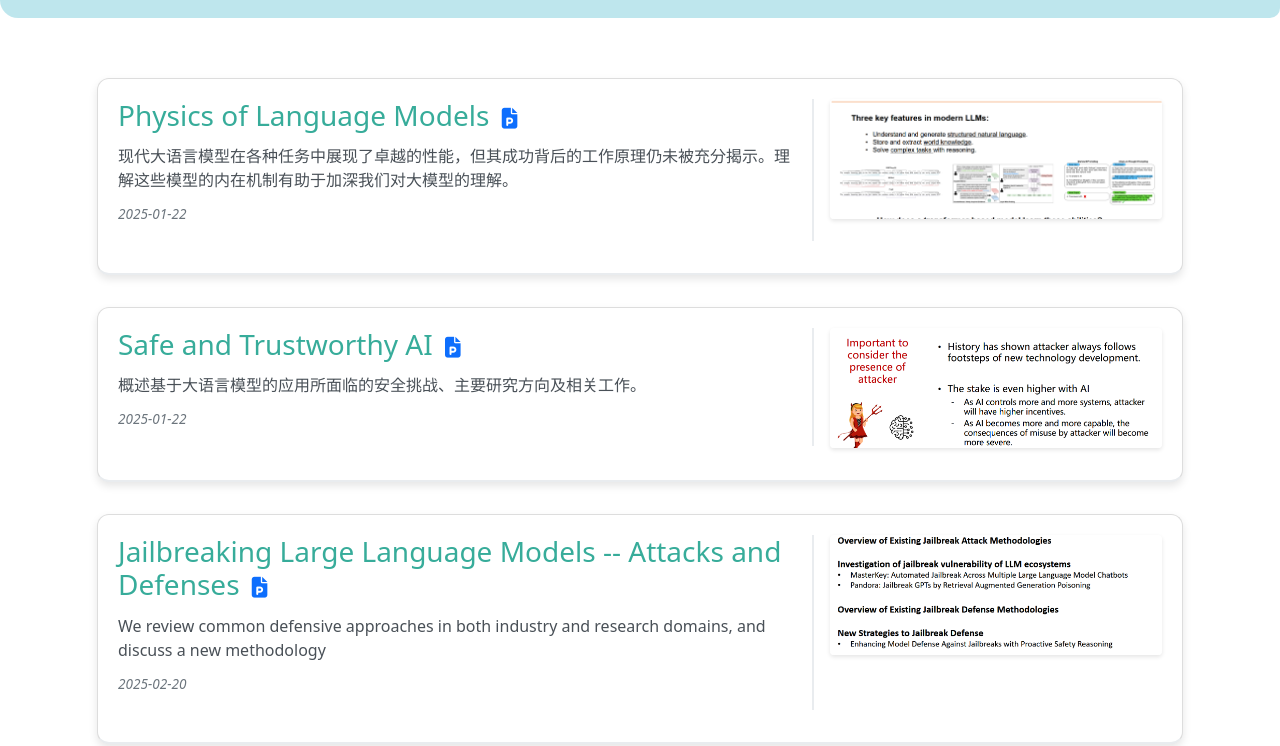
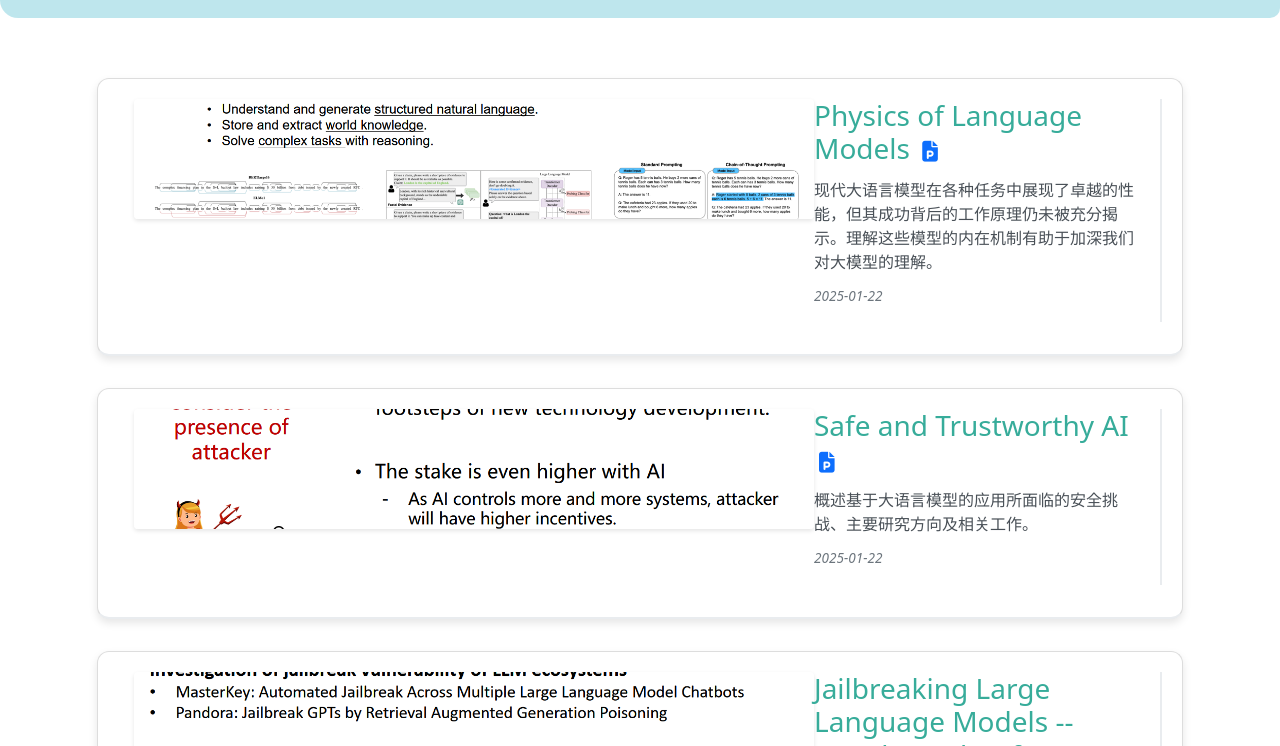
Before and after one commit to AlphaLab-USTC/AlphaLab-USTC.github, a plain HTML site: page resources.html in a window 1280 px wide. Shown: the part 54-800 px from the top of the page. Drawn offline with nearby package versions, Linux system fonts and the light colour scheme.

Commit message:
resources

```diff
--- a/resources.html
+++ b/resources.html
@@ -88,7 +88,11 @@
   <div id="news-container">
 
     <div class="news-item">
-      <!-- 左侧内容区域 -->
+      <!-- 左侧图片区域 -->
+      <div class="news-image-container">
+        <img src="/static/images/resources/20250122_1.png" alt="Physics of Language Models">
+      </div>
+      <!-- 右侧内容区域 -->
       <div class="news-content">
         <h2>
           <a href="/news/20250122.html" class="news-link">
@@ -101,16 +105,14 @@
         <p class="news-description">现代大语言模型在各种任务中展现了卓越的性能，但其成功背后的工作原理仍未被充分揭示。理解这些模型的内在机制有助于加深我们对大模型的理解。</p>
         <p class="news-date">2025-01-22</p>
       </div>
-      <!-- 右侧图片区域（可选） -->
-
-      <div class="news-image-container">
-        <img src="/static/images/resources/20250122_1.png" alt="Physics of Language Models">
-      </div>
-
     </div>
 
     <div class="news-item">
-      <!-- 左侧内容区域 -->
+      <!-- 左侧图片区域 -->
+      <div class="news-image-container">
+        <img src="/static/images/resources/20250122_2.png" alt="Safe and Trustworthy AI">
+      </div>
+      <!-- 右侧内容区域 -->
       <div class="news-content">
         <h2>
           <a href="/news/202501222.html" class="news-link">
@@ -124,16 +126,14 @@
         <p class="news-description">概述基于大语言模型的应用所面临的安全挑战、主要研究方向及相关工作。</p>
         <p class="news-date">2025-01-22</p>
       </div>
-      <!-- 右侧图片区域（可选） -->
-
-      <div class="news-image-container">
-        <img src="/static/images/resources/20250122_2.png" alt="Safe and Trustworthy AI">
-      </div>
-
     </div>
 
     <div class="news-item">
-      <!-- 左侧内容区域 -->
+      <!-- 左侧图片区域 -->
+      <div class="news-image-container">
+        <img src="/static/images/resources/202502201.png" alt="Jailbreaking Large Language Models -- Attacks and Defenses">
+      </div>
+      <!-- 右侧内容区域 -->
       <div class="news-content">
         <h2>
           <a href="/news/202502201.html" class="news-link">
@@ -147,16 +147,14 @@
         <p class="news-description">We review common defensive approaches in both industry and research domains, and discuss a new methodology</p>
         <p class="news-date">2025-02-20</p>
       </div>
-      <!-- 右侧图片区域（可选） -->
-
-      <div class="news-image-container">
-        <img src="/static/images/resources/202502201.png" alt="Jailbreaking Large Language Models -- Attacks and Defenses">
-      </div>
-
     </div>
 
     <div class="news-item">
-      <!-- 左侧内容区域 -->
+      <!-- 左侧图片区域 -->
+      <div class="news-image-container">
+        <img src="/static/images/resources/202502202.png" alt="大模型智能体安全问题——越狱与防御技术的探究与思考">
+      </div>
+      <!-- 右侧内容区域 -->
       <div class="news-content">
         <h2>
           <a href="/news/202502202.html" class="news-link">
@@ -170,16 +168,14 @@
         <p class="news-description">本次分享围绕大模型智能体的安全性问题展开，重点讨论代理越狱技术和相应的防御措施。</p>
         <p class="news-date">2025-02-20</p>
       </div>
-      <!-- 右侧图片区域（可选） -->
-
-      <div class="news-image-container">
-        <img src="/static/images/resources/202502202.png" alt="大模型智能体安全问题——越狱与防御技术的探究与思考">
-      </div>
-
     </div>
 
     <div class="news-item">
-      <!-- 左侧内容区域 -->
+      <!-- 左侧图片区域 -->
+      <div class="news-image-container">
+        <img src="/static/images/resources/202502203.png" alt="DeepSeek系列模型的Safety测试">
+      </div>
+      <!-- 右侧内容区域 -->
       <div class="news-content">
         <h2>
           <a href="/news/202502203.html" class="news-link">
@@ -193,16 +189,14 @@
         <p class="news-description">在9个数据集上对DeepSeek全系列模型进行了全面测试并与gpt4进行对比</p>
         <p class="news-date">2025-02-20</p>
       </div>
-      <!-- 右侧图片区域（可选） -->
-
-      <div class="news-image-container">
-        <img src="/static/images/resources/202502203.png" alt="DeepSeek系列模型的Safety测试">
-      </div>
-
     </div>
 
     <div class="news-item">
-      <!-- 左侧内容区域 -->
+      <!-- 左侧图片区域 -->
+      <div class="news-image-container">
+        <img src="/static/images/resources/20250227.png" alt="多样化的大模型安全防护：挑战与应对">
+      </div>
+      <!-- 右侧内容区域 -->
       <div class="news-content">
         <h2>
           <a href="/news/20250227.html" class="news-link">
@@ -216,12 +210,6 @@
         <p class="news-description">随着大模型在各领域的广泛应用，其安全性问题正引发学界与工业界的广泛关注。现实部署中，大模型易受对抗性攻击和不当微调影响，导致安全防护能力下降，以及在多语言环境下，其安全性问题更加复杂。</p>
         <p class="news-date">2025-02-27</p>
       </div>
-      <!-- 右侧图片区域（可选） -->
-
-      <div class="news-image-container">
-        <img src="/static/images/resources/20250227.png" alt="多样化的大模型安全防护：挑战与应对">
-      </div>
-
     </div>
 
   </div>
--- a/static/css/resources.css
+++ b/static/css/resources.css
@@ -28,7 +28,25 @@
     width: 100%;
 }
 
-/* 左侧文字区域 */
+/* 左侧图片区域 */
+.news-image-container {
+    margin-top: 1rem;
+}
+
+.news-image-container img {
+    width: 100%;
+    max-height: 120px; /* 控制图片最大高度 */
+    object-fit: cover;
+    border-radius: 4px;
+    box-shadow: 0 2px 4px rgba(0,0,0,0.1);
+    transition: transform 0.3s ease;
+}
+
+.news-image-container img:hover {
+    transform: scale(1.01);
+}
+
+/* 右侧文字区域 */
 .news-content h2 {
     font-size: 1.75rem;
     margin-bottom: 0.75rem;
@@ -56,40 +74,22 @@
     font-style: italic;
 }
 
-/* 图片区域 */
-.news-image-container {
-    margin-top: 1rem;
-}
-
-.news-image-container img {
-    width: 100%;
-    max-height: 120px; /* 控制图片最大高度 */
-    object-fit: cover;
-    border-radius: 4px;
-    box-shadow: 0 2px 4px rgba(0,0,0,0.1);
-    transition: transform 0.3s ease;
-}
-
-.news-image-container img:hover {
-    transform: scale(1.01);
-}
-
 /* 大屏幕下，两部分采用左右布局，且中间加分隔线 */
 @media (min-width: 768px) {
     .news-item {
         display: grid;
-        grid-template-columns: 2fr 1fr; /* 左边2份，右边1份 */
+        grid-template-columns: 1fr 2fr; /* 左边1份，右边2份 */
         gap: 2rem;
         align-items: start;
     }
-    /* 左侧内容右边添加分隔线 */
+    /* 右侧内容左边添加分隔线 */
     .news-content {
-        border-right: 2px solid #e9ecef;
+        border-left: 2px solid #e9ecef;
+        padding-left: 1rem;
+    }
+    /* 左侧图片区域右边内边距 */
+    .news-image-container {
         padding-right: 1rem;
-    }
-    /* 右侧图片区域左边内边距 */
-    .news-image-container {
-        padding-left: 1rem;
         margin-top: 0;
     }
 
```
